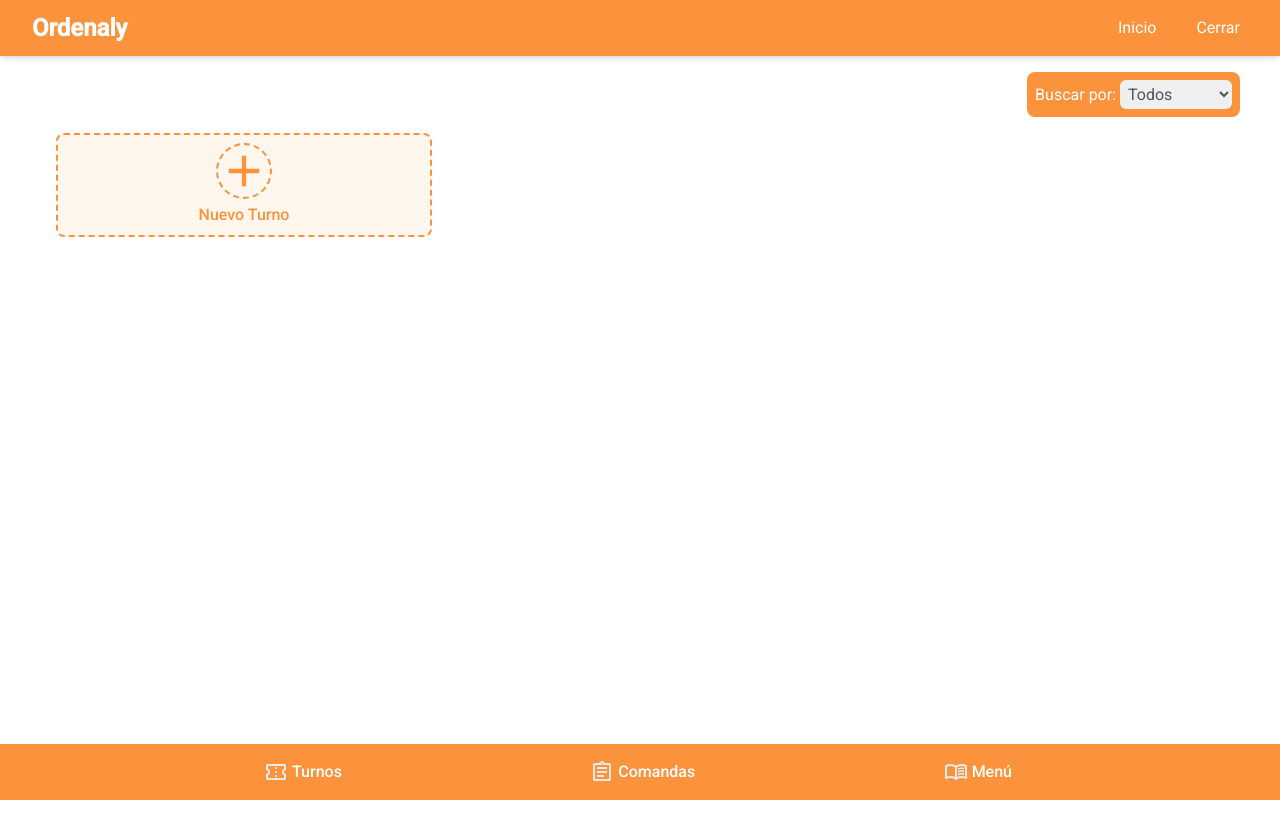
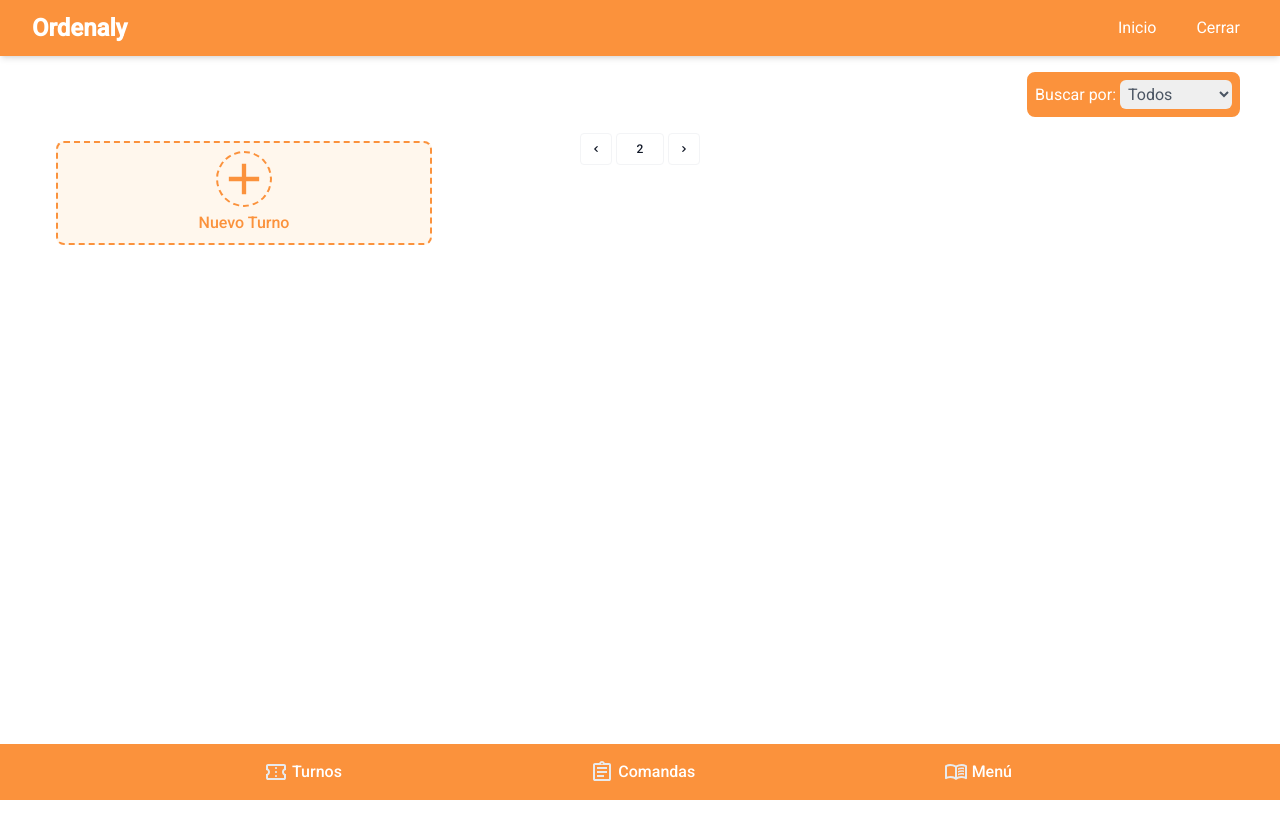
Before and after one commit to murecode/frontend-angular-ordenaly, an Angular app: page /tickets in a window 1280 px wide. Shown: the top 838 px of the page. Built offline with nearby package versions, Linux system fonts and the light colour scheme; data requests are answered from the project's data file.

Commit message:
Ajustes generales

```diff
--- a/src/app/features/ticket/views/create-ticket.component.ts
+++ b/src/app/features/ticket/views/create-ticket.component.ts
@@ -2,6 +2,8 @@ import { Component, inject } from '@angular/core';
 import { CommonModule } from '@angular/common';
 import { TicketService } from '../ticket.service';
 import { FormBuilder, FormGroup, FormsModule, ReactiveFormsModule, Validators } from '@angular/forms';
+import { Router } from '@angular/router';
+import { min } from 'rxjs';
 
 @Component({
   selector: 'app-create-ticket',
@@ -16,9 +18,10 @@ export class TicketCreateComponent  {
 
   private ticketService = inject(TicketService);
   private formBuilder = inject(FormBuilder);
+  private router = inject( Router );
 
   public ticketForm: FormGroup = this.formBuilder.group({
-    numberOfPeople: ['1', [Validators.required, ] ],
+    numberOfPeople: ['1', [Validators.required, Validators.minLength(1) ] ],
   });
 
 
@@ -30,6 +33,9 @@ export class TicketCreateComponent  {
       }
     )
 
+    location.reload
+    this.router.navigateByUrl('/tickets');
+
   }
 
 }
--- a/src/app/features/ticket/views/list-ticket.component.html
+++ b/src/app/features/ticket/views/list-ticket.component.html
@@ -10,7 +10,7 @@
   </div>
 </div>
 
-<div class="md:px-4 md:grid md:grid-cols-2 m-2 lg:grid-cols-3 gap-5 space-y-2 md:space-y-0">
+<div class="md:px-4 md:grid md:grid-cols-2 m-2 pb-16 lg:grid-cols-3 gap-5 space-y-2 md:space-y-0">
 
   <div *ngFor="let ticket of ticketList">
     <!-- ticket card -->
@@ -31,8 +31,10 @@
 
         <span *ngIf="ticket.status == 'WAITING'"
           class="inline-flex items-center justify-center rounded-full bg-amber-100 px-2.5 py-0.5 text-amber-700">
-           <svg xmlns="http://www.w3.org/2000/svg" viewBox="0 -990 990 990" fill="#b45309" class="-ms-1 me-1.5 h-4 w-4">
-            <path d="M324-168h312v-120q0-65-45.5-110.5T480-444q-65 0-110.5 45.5T324-288v120Zm156-348q65 0 110.5-45.5T636-672v-120H324v120q0 65 45.5 110.5T480-516ZM192-96v-72h60v-120q0-59 28-109.5t78-82.5q-49-32-77.5-82.5T252-672v-120h-60v-72h576v72h-60v120q0 59-28.5 109.5T602-480q50 32 78 82.5T708-288v120h60v72H192Zm288-72Zm0-624Z"/></svg>
+          <svg xmlns="http://www.w3.org/2000/svg" viewBox="0 -990 990 990" fill="#b45309" class="-ms-1 me-1.5 h-4 w-4">
+            <path
+              d="M324-168h312v-120q0-65-45.5-110.5T480-444q-65 0-110.5 45.5T324-288v120Zm156-348q65 0 110.5-45.5T636-672v-120H324v120q0 65 45.5 110.5T480-516ZM192-96v-72h60v-120q0-59 28-109.5t78-82.5q-49-32-77.5-82.5T252-672v-120h-60v-72h576v72h-60v120q0 59-28.5 109.5T602-480q50 32 78 82.5T708-288v120h60v72H192Zm288-72Zm0-624Z" />
+          </svg>
           <p class="whitespace-nowrap text-xs">Sin atender</p>
         </span>
 
@@ -75,6 +77,41 @@
     <!-- end ticket card -->
   </div>
 
-  <add-button [routerLink]="['new',  ]" title="Nuevo Turno"></add-button>
+  <div class="pt-2">
+    <add-button [routerLink]="['new',  ]" title="Nuevo Turno"></add-button>
+  </div>
+
+  <!-- PAGINACIÓN -->
+  <div class="inline-flex justify-center gap-1">
+    <a href="#"
+      class="inline-flex size-8 items-center justify-center rounded border border-gray-100 bg-white text-gray-900 rtl:rotate-180">
+      <span class="sr-only">Prev Page</span>
+      <svg xmlns="http://www.w3.org/2000/svg" class="h-3 w-3" viewBox="0 0 20 20" fill="currentColor">
+        <path fill-rule="evenodd"
+          d="M12.707 5.293a1 1 0 010 1.414L9.414 10l3.293 3.293a1 1 0 01-1.414 1.414l-4-4a1 1 0 010-1.414l4-4a1 1 0 011.414 0z"
+          clip-rule="evenodd" />
+      </svg>
+    </a>
+
+    <div>
+      <label for="PaginationPage" class="sr-only">Page</label>
+
+      <input type="number"
+        class="h-8 w-12 rounded border border-gray-100 bg-white p-0 text-center text-xs font-medium text-gray-900 [-moz-appearance:_textfield] [&::-webkit-inner-spin-button]:m-0 [&::-webkit-inner-spin-button]:appearance-none [&::-webkit-outer-spin-button]:m-0 [&::-webkit-outer-spin-button]:appearance-none"
+        min="1" value="2" id="PaginationPage" />
+    </div>
+
+    <a href="#"
+      class="inline-flex size-8 items-center justify-center rounded border border-gray-100 bg-white text-gray-900 rtl:rotate-180">
+      <span class="sr-only">Next Page</span>
+      <svg xmlns="http://www.w3.org/2000/svg" class="h-3 w-3" viewBox="0 0 20 20" fill="currentColor">
+        <path fill-rule="evenodd"
+          d="M7.293 14.707a1 1 0 010-1.414L10.586 10 7.293 6.707a1 1 0 011.414-1.414l4 4a1 1 0 010 1.414l-4 4a1 1 0 01-1.414 0z"
+          clip-rule="evenodd" />
+      </svg>
+    </a>
+  </div>
+
+
 
 </div>
--- a/src/app/shared/components/add-to-cart/add-to-cart.component.html
+++ b/src/app/shared/components/add-to-cart/add-to-cart.component.html
@@ -1,53 +1,33 @@
-<div class="flex flex-wrap items-center justify-center gap-2 p-2 bg-orange-50 rounded-lg border-2 border-orange-400 border-dashed">
+<h2 class="text-xl pb-2 font-bold text-orange-400">Agregar plato</h2>
+<div class="flex items-center justify-center">
 
-  <form [formGroup]="addToOrderForm">
+  <form class="flex gap-4 bg-white px-3 py-2 rounded-lg shadow-lg max-w-xl"
+    [formGroup]="addToOrderForm">
 
-    <div class="flex items-center space-x-2 px-2">
-      <label class="text-gray-600">Plato: </label>
-      <select formControlName="product"
-        [(ngModel)]="selectedProductId"
-        class="border rounded px-2 py-1 text-center w-48">
+
+    <div class="flex flex-col">
+      <label class="block text-sm font-medium text-gray-700 mb-1">Plato: </label>
+      <select formControlName="product" class="border rounded px-2 py-1 text-center w-full">
         <option *ngFor="let product of products" [value]="product.id">{{ product.title }}</option>
       </select>
     </div>
 
-
-    <div class="space-x-3 px-2">
-      <button type="button" (click)="decrement()" class="text-orange-400 font-bold">-</button>
-      <input type="number" formControlName="quantity" class="px-2 py-1 bg-white border rounded border-gray-300" />
-      <button type="button" (click)="increment()" class="text-orange-400 font-bold">+</button>
+    <div class="flex flex-col grow w-16">
+      <label class="block text-sm font-medium text-gray-700 mb-1">Cantidad: </label>
+      <input class="" type="number" formControlName="quantity"
+        class="px-2 py-1 bg-white border rounded border-gray-300 w-full" />
     </div>
 
-    <button type="button" (click)="submit()"
-      class=" text-orange-400 text-lg font-bold py-1 px-3 rounded cursor-pointer hover:text-white hover:bg-orange-400">
-      Enviar
-    </button>
+    <div class="">
+      <button type="button" (click)="submit()"
+        class="mt-5 py-2 px-4 text-sm font-medium text-white bg-orange-400 rounded-md shadow-lg hover:bg-orange-500">
+        Enviar
+      </button>
+    </div>
+
+
 
   </form>
 
+
 </div>
-
-<!-- <form [formGroup]="addToOrderForm">
-  <div class="flex flex-col space-y-4">
-    <div class="flex items-center space-x-4">
-      <label for="product">Producto:</label>
-      <select id="product" formControlName="product" class="border rounded px-2 py-1">
-        <option *ngFor="let product of products" [value]="product.id">{{ product.title }}</option>
-      </select>
-    </div>
-
-    <div class="flex items-center space-x-4">
-      <button type="button" (click)="decrement()" class="bg-red-500 text-white font-bold py-2 px-4 rounded-full shadow-lg hover:bg-red-600 focus:outline-none focus:ring-2 focus:ring-red-500 focus:ring-opacity-50">
-        -
-      </button>
-      <input type="number" formControlName="quantity" class="border rounded px-2 py-1 text-center w-16" />
-      <button type="button" (click)="increment()" class="bg-green-500 text-white font-bold py-2 px-4 rounded-full shadow-lg hover:bg-green-600 focus:outline-none focus:ring-2 focus:ring-green-500 focus:ring-opacity-50">
-        +
-      </button>
-    </div>
-
-    <button type="button" (click)="submit()" class="bg-blue-500 text-white font-bold py-2 px-4 rounded shadow-lg hover:bg-blue-600 focus:outline-none focus:ring-2 focus:ring-blue-500 focus:ring-opacity-50">
-      Submit
-    </button>
-  </div>
-</form> -->
--- a/src/app/shared/components/add-to-cart/add-to-cart.component.ts
+++ b/src/app/shared/components/add-to-cart/add-to-cart.component.ts
@@ -65,20 +65,7 @@ export class AddToCartComponent implements OnInit {
     });
   }
 
-  increment() {
-    const currentValue = this.addToOrderForm.get('quantity')?.value;
-    this.addToOrderForm.get('quantity')?.setValue(currentValue + 1)
-    // this.quantity++;
-  }
 
-  decrement() {
-    const currentValue = this.addToOrderForm.get('quantity')?.value;
-    if (currentValue > 1) {
-      this.addToOrderForm.get('quantity')?.setValue(currentValue - 1);
-    }
-  }
-
-  //Importar el OrderService para realizar la solicitud
   submit() {
 
     const payload: AddToOrderRequest = {
@@ -91,6 +78,8 @@ export class AddToCartComponent implements OnInit {
     }, error => {
       console.error('Error en la solicitud POST', error);
     });
+
+    this.addToOrderForm.reset();
   }
 
 }
```
